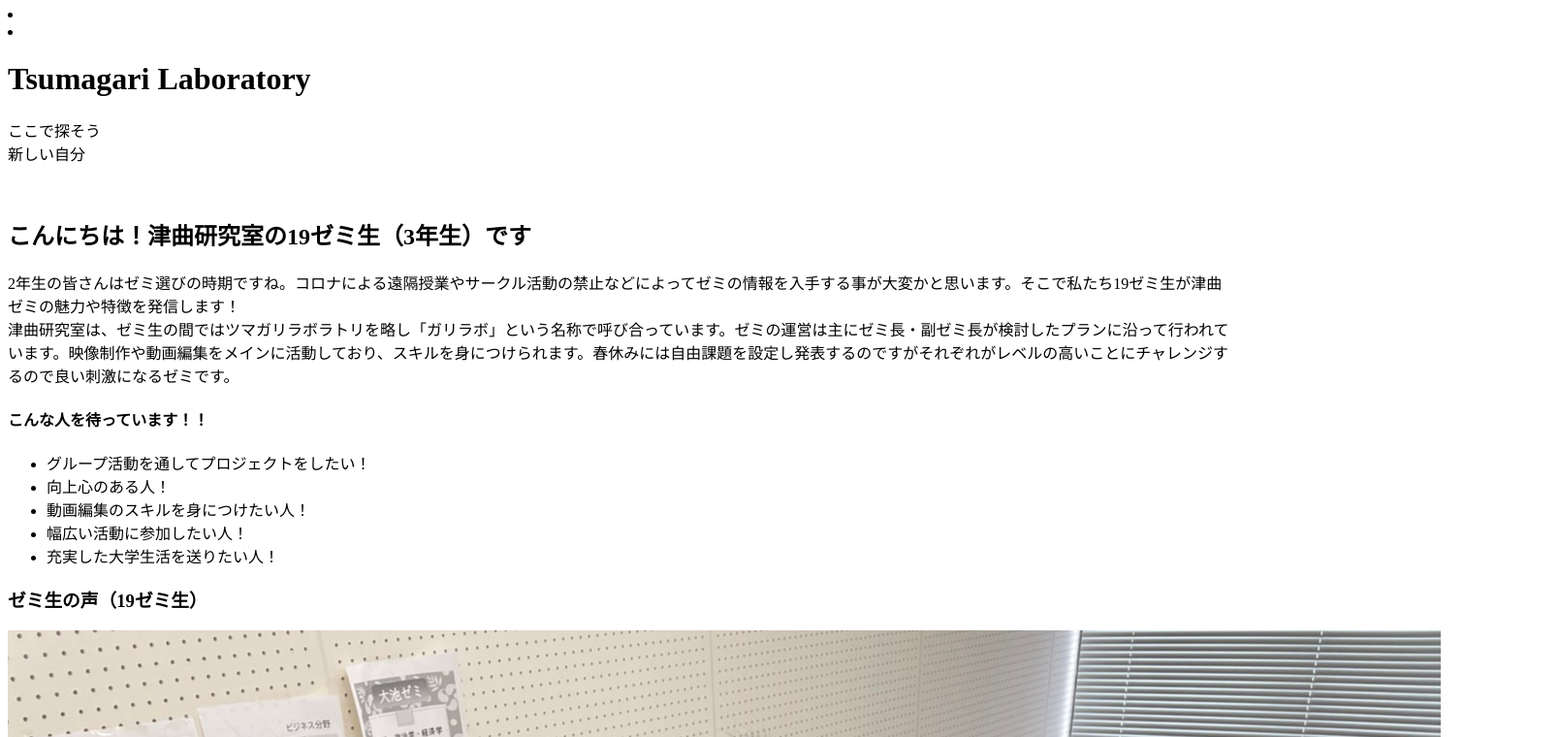
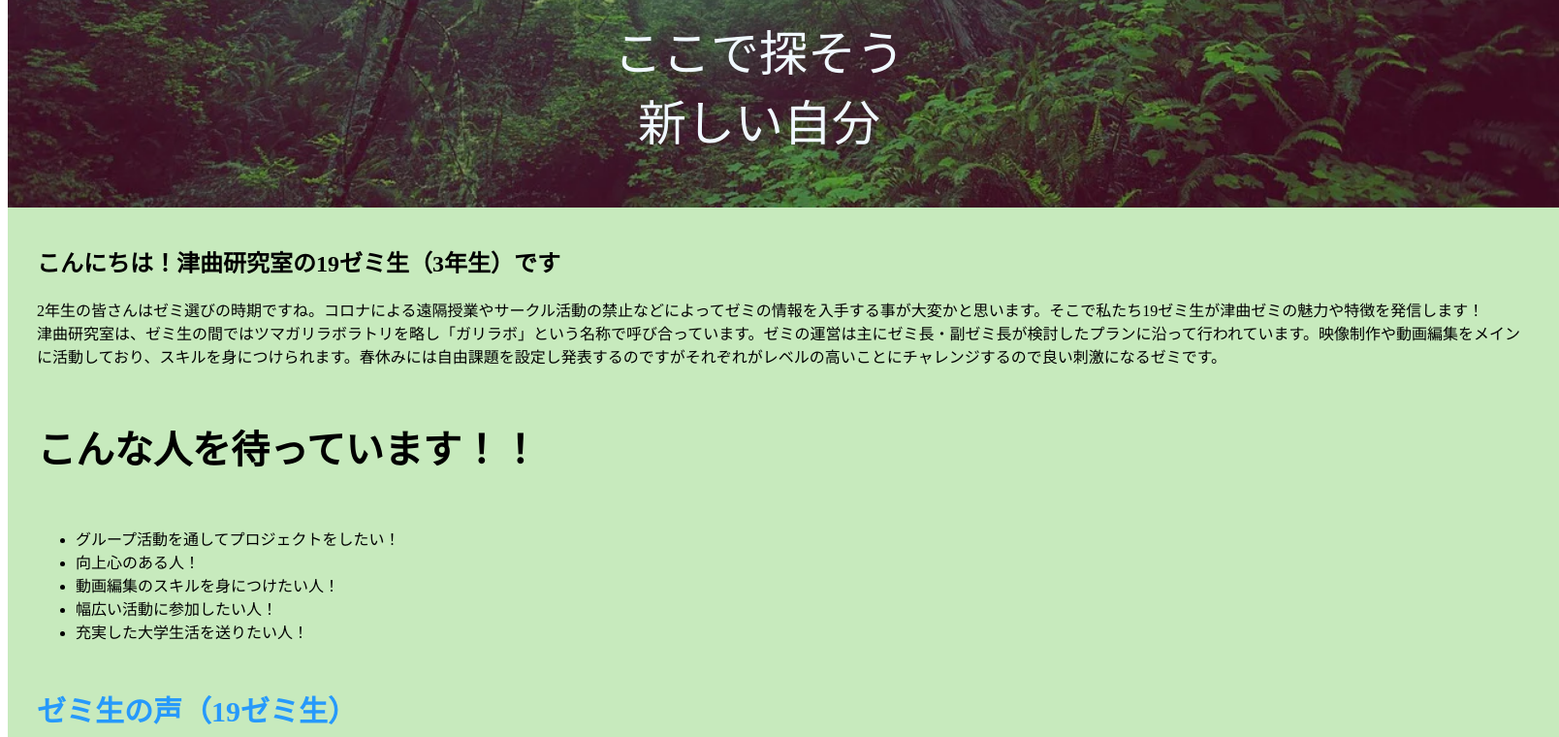
Before and after one commit to sososora/gifthub.io, a plain HTML site: page index.html in a window 1280 px wide. Shown: the part 694-1454 px from the top of the page at 97% size, 1608 px wide, since content can reach past the window. Drawn offline with Linux system fonts and the light colour scheme.

Commit message:
Update index.html

```diff
--- a/index.html
+++ b/index.html
@@ -3,7 +3,7 @@
   <head>
     <meta charset="UTF-8">
     <meta name="viewport" content="width=device-width, initial-scale=1">
-    <link rel="stylesheet" href="zemi.css">
+    <link rel="stylesheet" href="stylesheet.css">
     <link href="https://fonts.googleapis.com/css?family=Amatic+SC:700 rel="stylesheet">
     <title>津曲研究室19オリジナル</title>
   </head>
```
